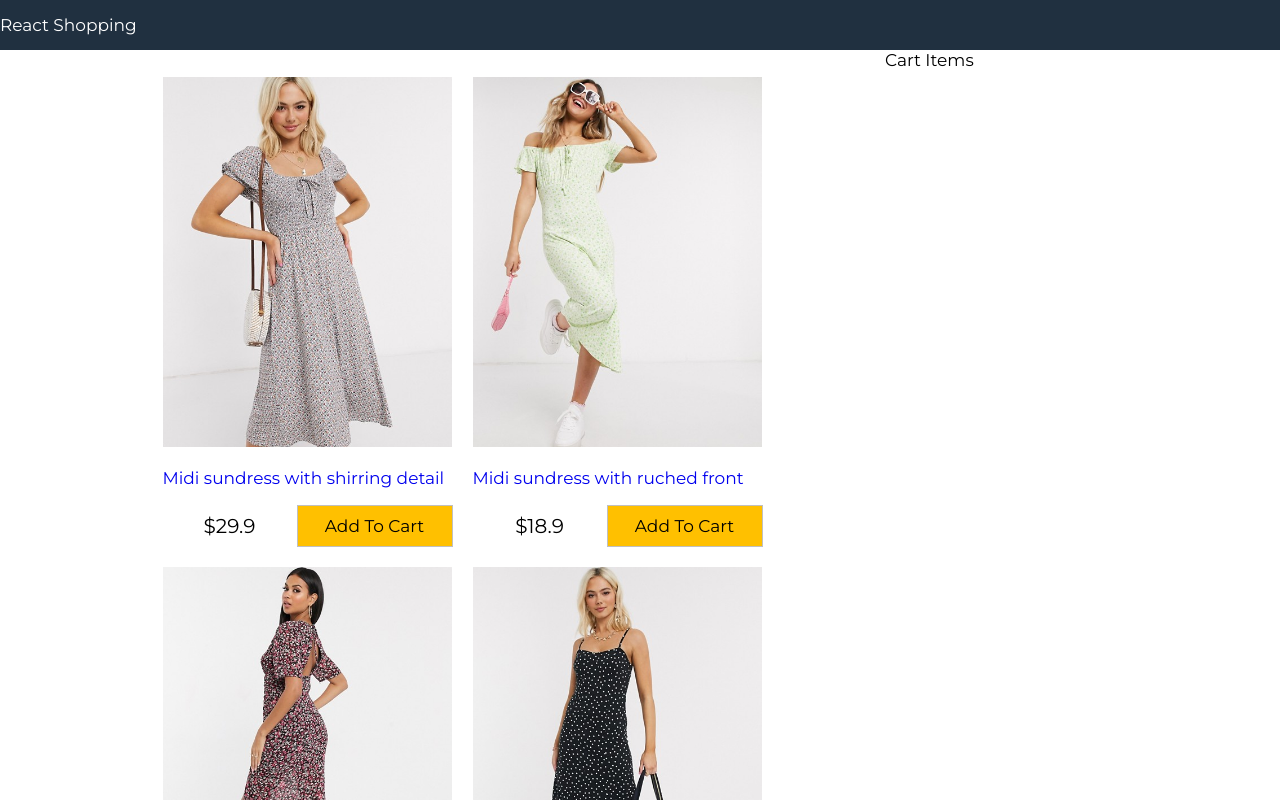
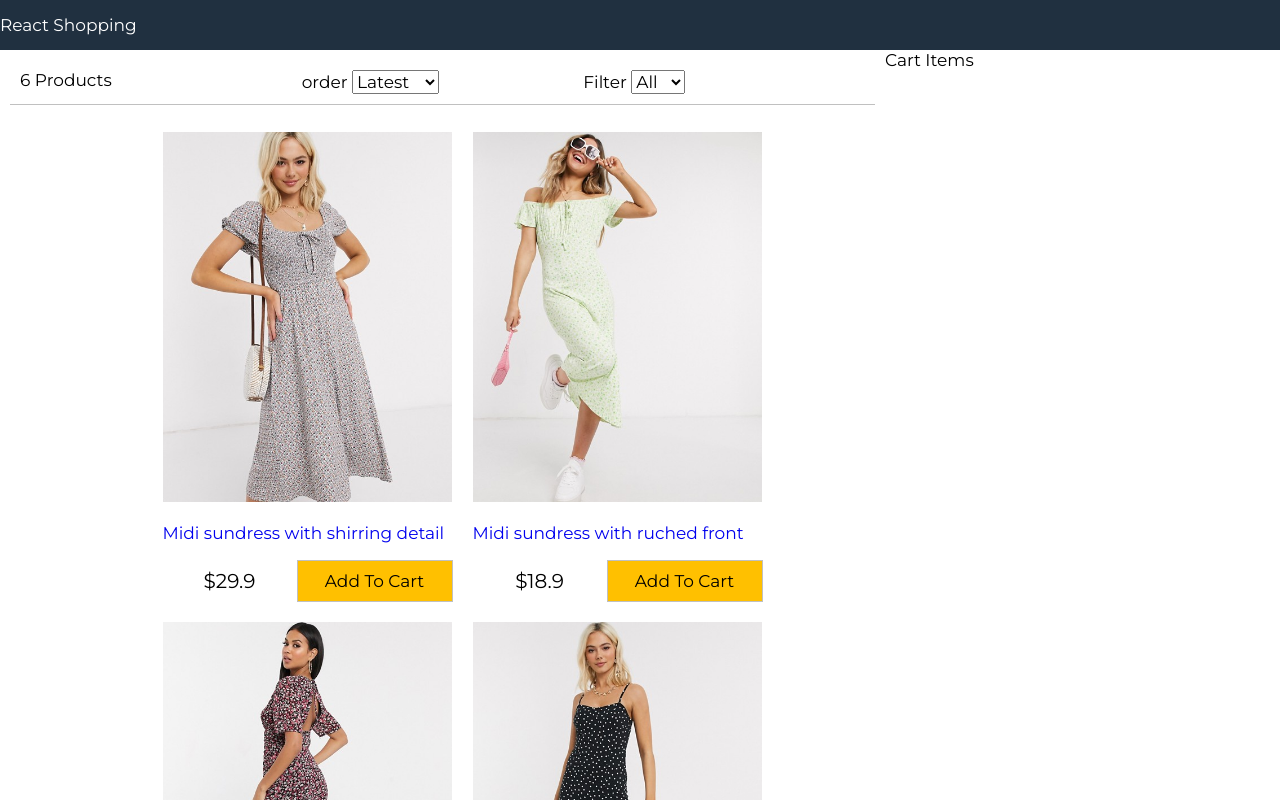
Before and after one commit to younessdev9/shoppa, a React (Create React App) app: page / in a window 1280 px wide. Shown: the top 800 px of the page. Built offline with nearby package versions, Linux system fonts and the light colour scheme.

Commit message:
adding sorting and filtering features to the app

```diff
--- a/src/App.js
+++ b/src/App.js
@@ -1,6 +1,7 @@
 import React from 'react';
 import data from './data.json';
 import Products from './components/products';
+import Filter from './components/filter';
 
 class App extends React.Component {
   constructor() {
@@ -11,6 +12,40 @@
       sort: '',
     };
   }
+  sortProducts = (e) => {
+    console.log(e.target.value);
+    const sort = e.target.value;
+    this.setState((state) => ({
+      sort: sort,
+      products: this.state.products
+        .slice()
+        .sort((a, b) =>
+          sort === 'lowest'
+            ? a.price > b.price
+              ? 1
+              : -1
+            : sort === 'highest'
+            ? a.price < b.price
+              ? 1
+              : -1
+            : a._id > b._id
+            ? 1
+            : -1
+        ),
+    }));
+  };
+  filterProducts = (e) => {
+    if (e.target.value === '') {
+      this.setState({ size: e.target.value, products: data.products });
+    } else {
+      this.setState({
+        size: e.target.value,
+        products: data.products.filter(
+          (prod) => prod.availableSizes.indexOf(e.target.value) >= 0
+        ),
+      });
+    }
+  };
   render() {
     return (
       <div className="grid-container">
@@ -20,6 +55,13 @@
         <main>
           <div className="content">
             <div className="main">
+              <Filter
+                count={this.state.products.length}
+                size={this.state.size}
+                sort={this.state.sort}
+                filterproducts={this.filterProducts}
+                sortproducts={this.sortProducts}
+              />
               <Products products={this.state.products} />
             </div>
             <div className="sidebar">Cart Items</div>
--- /dev/null
+++ b/src/components/filter.jsx
@@ -0,0 +1,31 @@
+import React from 'react';
+
+const Filter = ({ count, size, sort, sortproducts, filterproducts }) => {
+  return (
+    <div className="filter">
+      <div className="filter-result">{count} Products</div>
+      <div className="filter-sort">
+        order{' '}
+        <select value={sort} onChange={sortproducts}>
+          <option>Latest</option>
+          <option value="lowest">Lowest</option>
+          <option value="highest">highest</option>
+        </select>
+      </div>
+      <div className="filter-size">
+        Filter{' '}
+        <select value={size} onChange={filterproducts}>
+          <option value="">All</option>
+          <option value="XS">XS</option>
+          <option value="S">S</option>
+          <option value="M">M</option>
+          <option value="L">L</option>
+          <option value="XL">XL</option>
+          <option value="XXL">XXL</option>
+        </select>
+      </div>
+    </div>
+  );
+};
+
+export default Filter;
--- a/src/index.css
+++ b/src/index.css
@@ -123,3 +123,14 @@
 .button.primary {
   background-color: #ffc000;
 }
+.filter {
+  display: flex;
+  justify-content: space-between;
+  padding: 1rem;
+  margin: 1rem;
+  border-bottom: 0.1rem #c0c0c0 solid;
+}
+
+.filter div {
+  flex: 1;
+}
```
